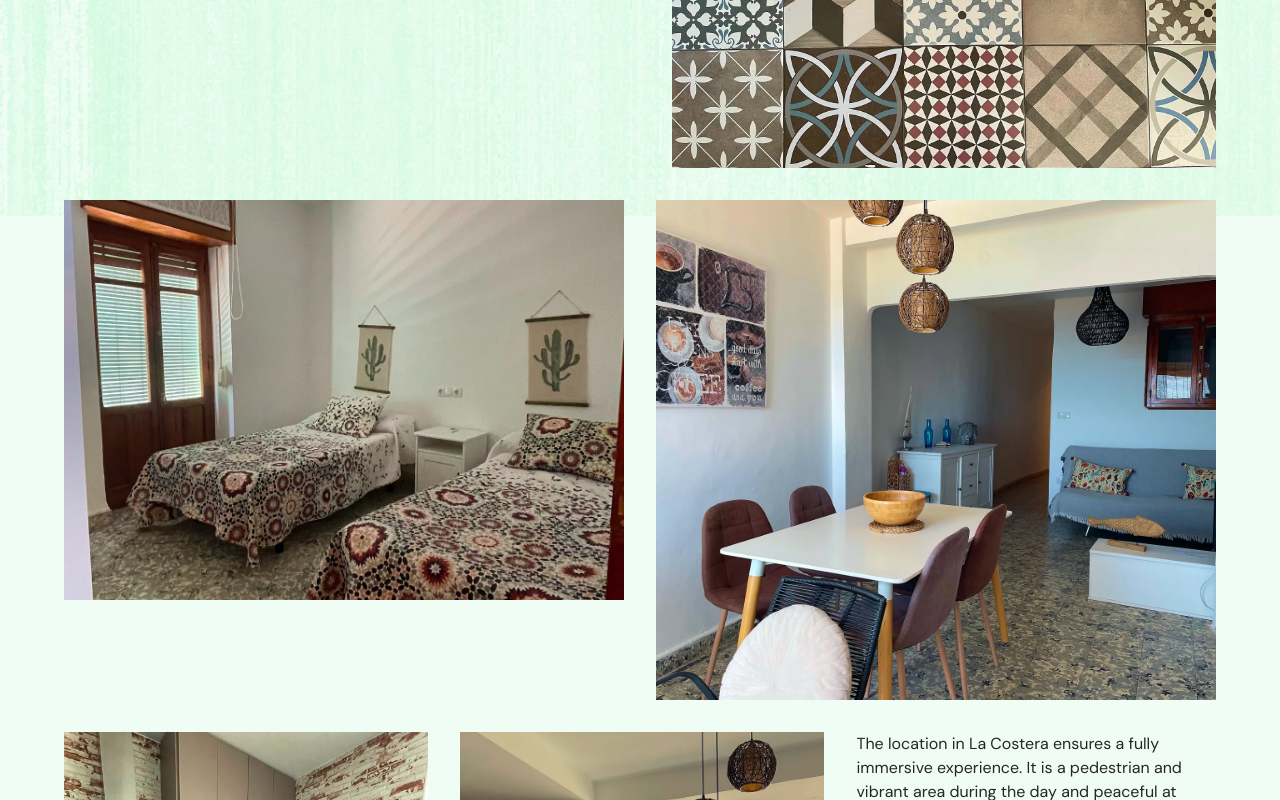
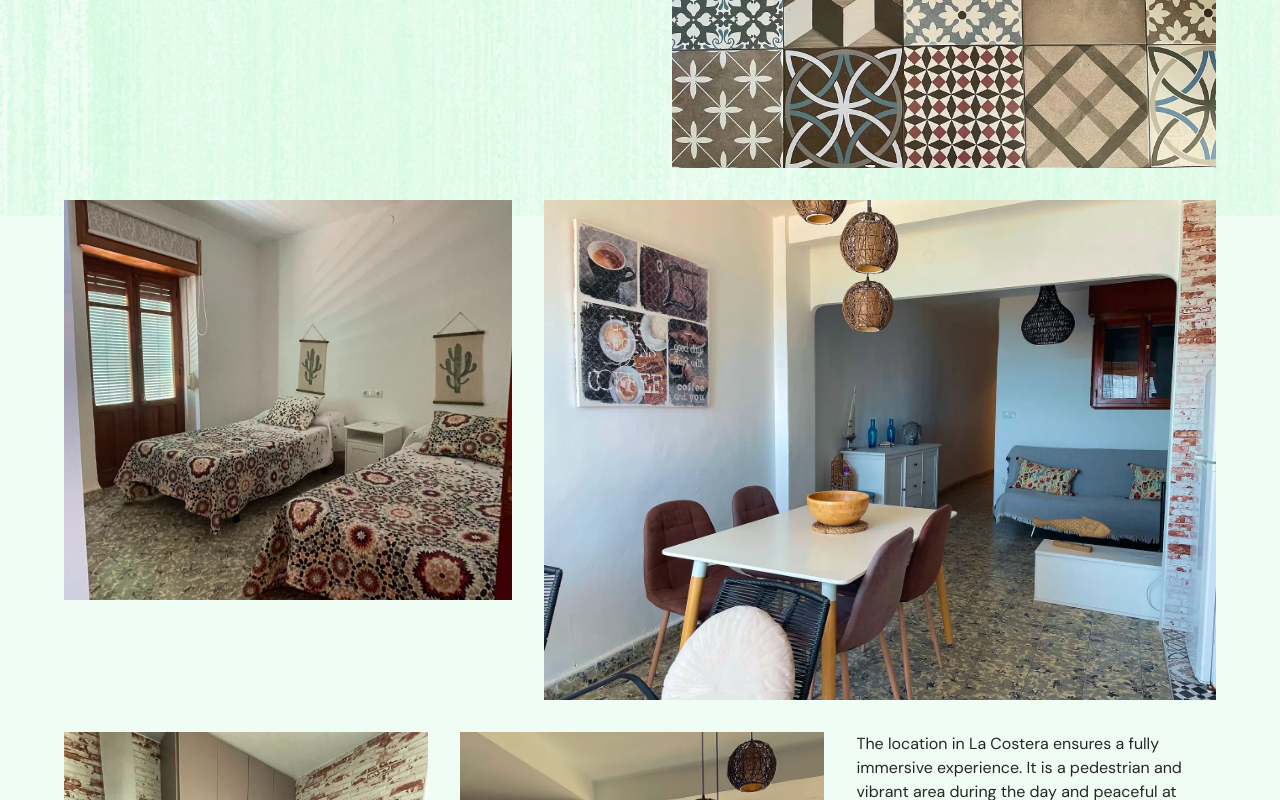
Before and after one commit to JaumeEsquerdo/costera-n1, a Next.js app in the folder costera-n1/: page /en/detalles in a window 1280 px wide. Shown: the part 584-1384 px from the top of the page. Built offline with nearby package versions, Linux system fonts and the light colour scheme.

Commit message:
Update page.jsx

```diff
--- a/costera-n1/app/[locale]/detalles/page.jsx
+++ b/costera-n1/app/[locale]/detalles/page.jsx
@@ -43,7 +43,7 @@ export default function Detalles() {
           </div>
         </div>
         <div className="flex flex-col lg:flex-row justify-between gap-8">
-          <div className="relative w-120 max-w-full h-60 overflow-hidden lg:h-100 lg:max-h-200 lg:w-full lg:max-w-140">
+          <div className="relative w-120 max-w-full h-60 overflow-hidden lg:h-100 lg:max-h-200 lg:w-[40%] lg:max-w-160">
             <Image
               src={imgHabitacionDetalles}
               fill
```
